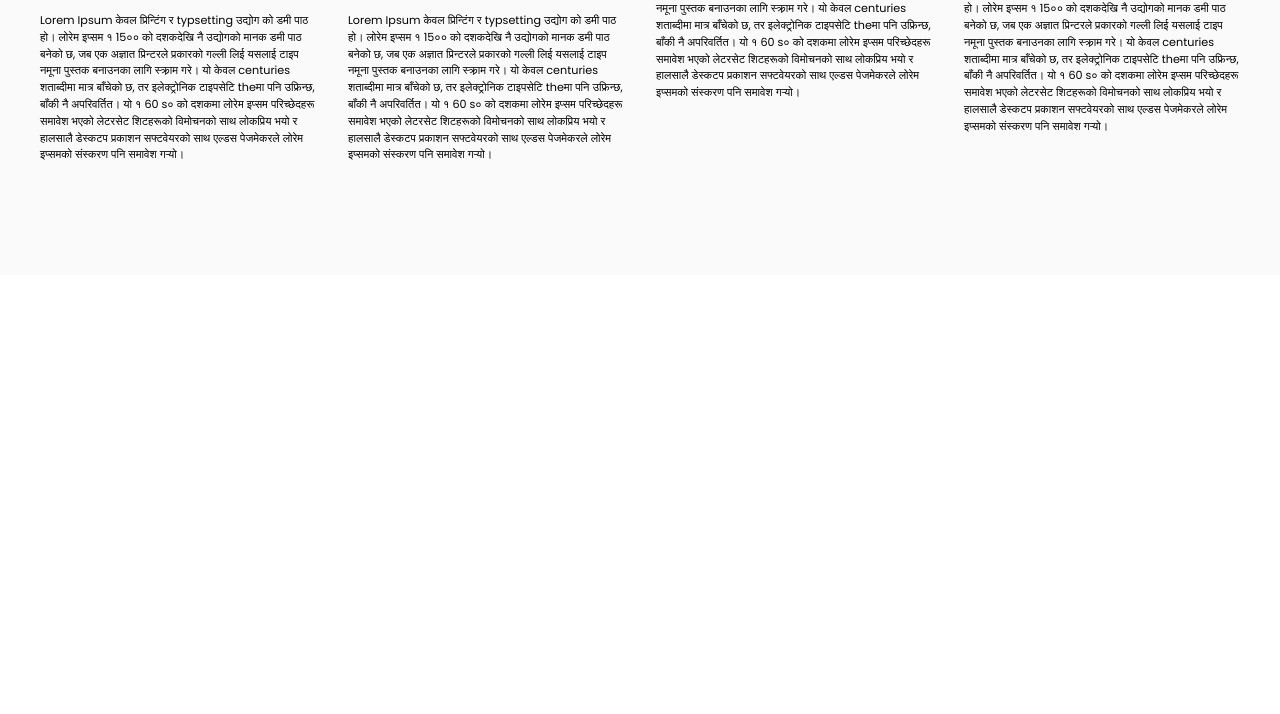
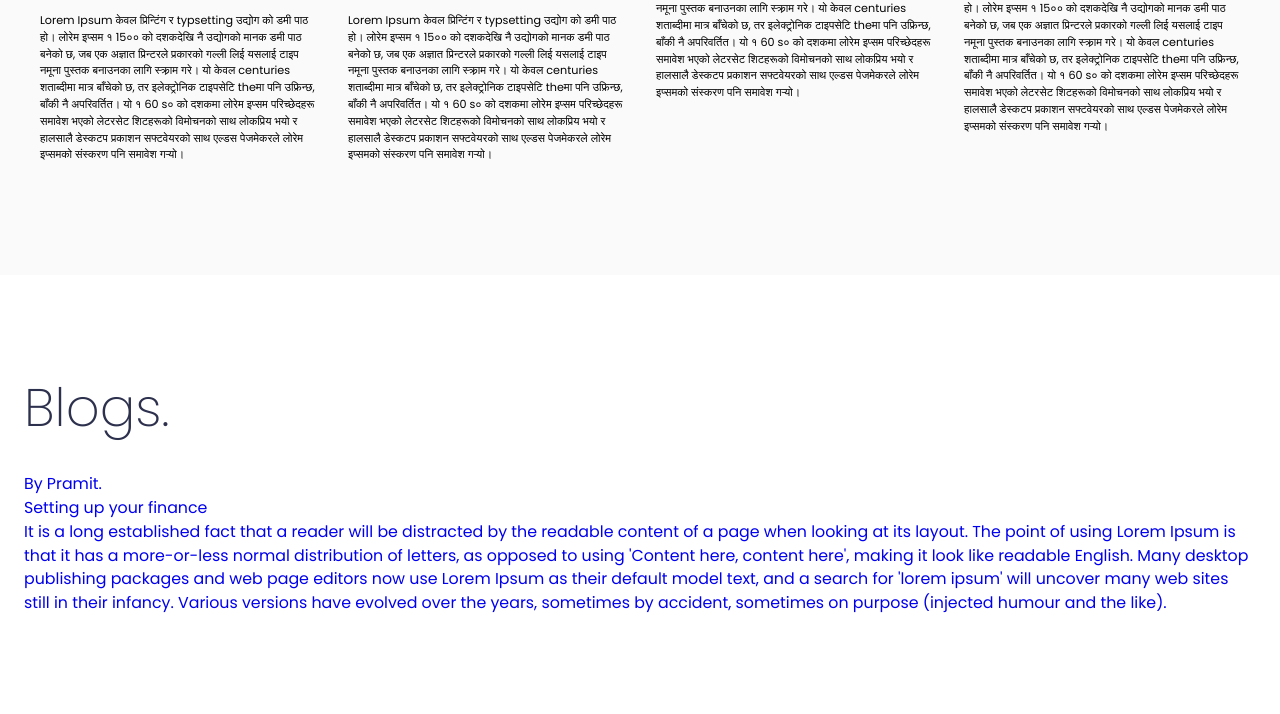
Before and after one commit to pramit-marattha/Hamro-BankSewa, a plain HTML site: page index.html in a window 1280 px wide. Shown: the part 1231-1945 px from the top of the page. Drawn offline with Linux system fonts and the light colour scheme.

Commit message:
blogpost block grid ,content and items created

```diff
--- a/index.html
+++ b/index.html
@@ -134,6 +134,24 @@
        </div>
     </section>
 
+    <section class="blogPosts">
+      <div class="blog__content container container--paddingAll">
+        <h1>Blogs.</h1>
+        <div class="blog__grid">
+          <a href="#" class="blog__item">
+            <div class="blog__image" style="background-image: url("./assets/blogsImage/1.jpg")"></div>
+            <div class="blog__textcontent">
+              <div class="blog__author">By Pramit.</div>
+              <div class="blog__title">Setting up your finance</div>
+              <div class="blog__description">
+                It is a long established fact that a reader will be distracted by the readable content of a page when looking at its layout. The point of using Lorem Ipsum is that it has a more-or-less normal distribution of letters, as opposed to using 'Content here, content here', making it look like readable English. Many desktop publishing packages and web page editors now use Lorem Ipsum as their default model text, and a search for 'lorem ipsum' will uncover many web sites still in their infancy. Various versions have evolved over the years, sometimes by accident, sometimes on purpose (injected humour and the like).
+              </div>
+            </div>
+          </a>
+        </div>
+      </div>
+    </section>
+
 
     <script type="text/javascript" src="./scripts/script.js"></script>
   </body>
```
Also changed, not shown: assets/blogsImage/2.jpeg (renamed from assets/blogsImage/pexels-photo-351264.jpeg), assets/blogsImage/3.jpeg (renamed from assets/blogsImage/pexels-photo-366551.jpeg), 4 other files.
